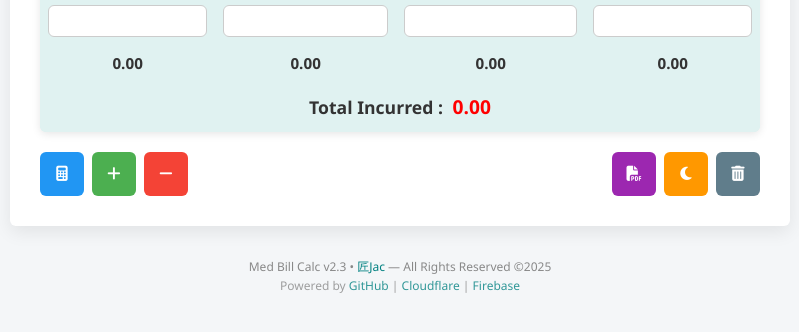
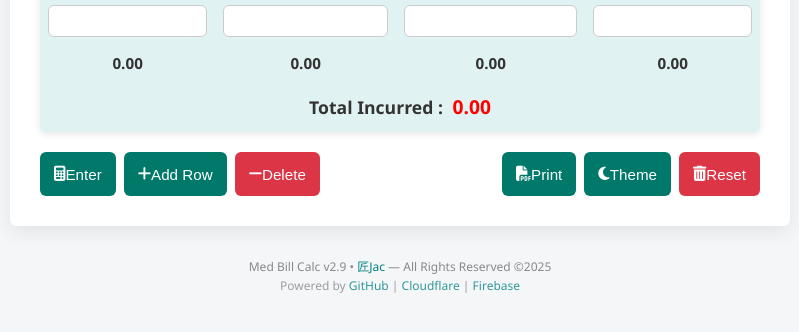
Before and after one commit to khuahn/MedBillCalc, a plain HTML site: page index.html in a window 1280 px wide. Shown: the part 186-518 px from the top of the page, without its empty margins (240-1039 px from the left). Drawn offline with Linux system fonts and the light colour scheme.

Commit message:
Update index.html

```diff
--- a/index.html
+++ b/index.html
@@ -64,33 +64,41 @@
     <div class="controls-container">
       <!-- Left-aligned buttons -->
       <div class="button-group left-buttons">
-    <button id="calculateBtn" class="calculate-btn" aria-label="Calculate totals">
+        <button id="calculateBtn" aria-label="Calculate totals">
           <i class="fas fa-calculator" aria-hidden="true"></i>
+          <span class="btn-text">Enter</span>
         </button>
-    <button id="addRowBtn" class="add-btn" aria-label="Add a new row">
+        <button id="addRowBtn" aria-label="Add a new row">
           <i class="fas fa-plus" aria-hidden="true"></i>
+          <span class="btn-text">Add Row</span>
         </button>
-    <button id="delRowBtn" class="delete-btn danger-btn" aria-label="Delete last row">
+        <button id="delRowBtn" class="danger-btn" aria-label="Delete last row">
           <i class="fas fa-minus" aria-hidden="true"></i>
+          <span class="btn-text">Delete</span>
         </button>
       </div>
 
       <!-- Right-aligned buttons -->
       <div class="button-group right-buttons">
-    <button id="printPDFBtn" class="print-btn" aria-label="Save as PDF">
+        <button id="printPDFBtn" aria-label="Save as PDF">
           <i class="fas fa-file-pdf" aria-hidden="true"></i>
+          <span class="btn-text">Print</span>
         </button>
-    <button id="themeToggle" class="theme-btn" aria-label="Toggle color theme" aria-pressed="false">
+        <button id="themeToggle" aria-label="Toggle color theme" aria-pressed="false">
           <i id="themeIcon" class="fas fa-moon" aria-hidden="true"></i>
+          <span class="btn-text">Theme</span>
         </button>
-    <button id="clearTableBtn" class="reset-btn danger-btn" aria-label="Reset calculator">
+        <button id="clearTableBtn" class="danger-btn" aria-label="Reset calculator">
           <i class="fas fa-trash-alt" aria-hidden="true"></i>
+          <span class="btn-text">Reset</span>
         </button>
-</div></div></div>
+      </div>
+    </div>
+  </div>
 
   <footer>
     <small>
-      Med Bill Calc v2.3 • <a href="https://github.com/khuahn/" target="_blank">匠Jac</a> — All Rights Reserved ©2025<br/>
+      Med Bill Calc v2.9 • <a href="https://github.com/khuahn/" target="_blank">匠Jac</a> — All Rights Reserved ©2025<br/>
       <span>
         Powered by
         <a href="https://github.com/" target="_blank">GitHub</a> | <a href="https://www.cloudflare.com/" target="_blank">Cloudflare</a> | <a href="https://firebase.google.com/" target="_blank">Firebase</a>
```
Lines whose indentation alone changed are shown as unchanged.
